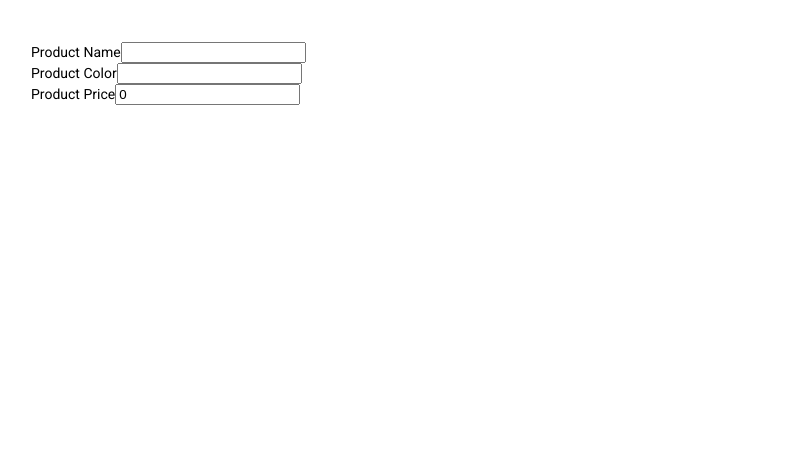
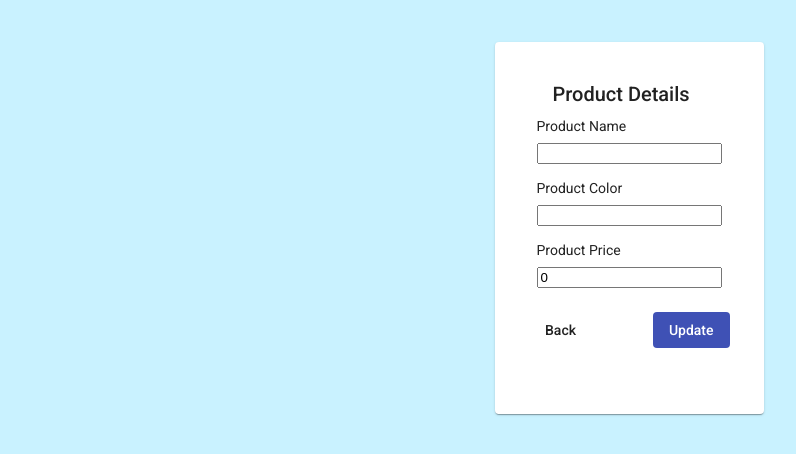
Before and after one commit to AseelBu/NET_Angular_CRUD_App, an Angular app in the folder UI/Products/: page /product-details/1 in a window 1280 px wide. Shown: the top 454 px of the page, without its empty margins (11-807 px from the left). Built offline with nearby package versions, Linux system fonts and the light colour scheme; no server answers.

Commit message:
added deleting and updating product from UI

```diff
--- a/UI/Products/src/app/product-details/product-details.component.css
+++ b/UI/Products/src/app/product-details/product-details.component.css
@@ -0,0 +1,25 @@
+
+.details-card {
+    max-width: fit-content;
+    padding: 3em;
+    margin:auto;
+
+  }
+
+form .form-group{
+    margin-bottom:1em;
+}
+
+form label{
+    display: block;
+    margin-bottom:0.5em;
+}
+
+.product-actions{
+    display: flex;
+    justify-content:space-between;
+}
+
+div.status-msg{
+    color:#28a745 ;
+}
--- a/UI/Products/src/app/product-details/product-details.component.html
+++ b/UI/Products/src/app/product-details/product-details.component.html
@@ -1,5 +1,12 @@
 <div class="product-form">
-<form #form="ngForm">
+    <mat-card class="details-card">
+        <mat-card-header>
+            <mat-card-title>Product Details</mat-card-title>
+        </mat-card-header>
+
+
+            <form #form="ngForm" (ngSubmit)="onSubmit()">
+                <mat-card-content>
                     <div class="form-group">
                         <label for="product-name">Product Name</label>
                         <input type="text" name="product-name" [(ngModel)]="product.name">
@@ -12,6 +19,19 @@
                         <label for="product-price">Product Price</label>
                         <input type="number" name="product-price" [(ngModel)]="product.price">
                     </div>
+                </mat-card-content>
+                <mat-card-actions class="product-actions">
+                    <button routerLink="" mat-button>Back</button>
+                    <button type="submit" mat-flat-button color="primary">
+                        Update
+                        <!-- <span *ngIf="showCheck"><i class="fa-solid fa-check fa-flip" style="--fa-animation-duration: 4s;"></i></span>
+                        <span *ngIf="!showCheck">Update</span> -->
+                    </button>
+                </mat-card-actions>
             </form>
 
+            <div *ngIf="showCheck" class="status-msg">
+                <p>Product updated <i class="fa-solid fa-check fa-bounce" style="--fa-animation-duration: 5s;"></i></p>
             </div>
+    </mat-card>
+</div>
--- a/UI/Products/src/app/product-details/product-details.component.ts
+++ b/UI/Products/src/app/product-details/product-details.component.ts
@@ -10,6 +10,8 @@ import { ProductsService } from '../service/products.service';
 })
 export class ProductDetailsComponent implements OnInit {
 
+  showCheck = false;
+
   productId="";
   product: Product = {
     id:0,
@@ -17,25 +19,38 @@ export class ProductDetailsComponent implements OnInit {
     color: "",
     price: 0
   };
+
+
   constructor(private router:ActivatedRoute
     , private productsService:ProductsService) { }
 
   ngOnInit() {
+
     this.productId = this.router.snapshot.params.id.toString();
     this.getProduct(this.productId);
   }
 
-  // populateForm(){
-  //   this.product = getProduct();
-  // }
-
+// Retrives product details by id
   getProduct(id:string){
     this.productsService.getProduct(id)
     .subscribe(
       response => {
-       console.log(response);
+      //  console.log(response);
        this.product = response;
       }
     );
   }
+
+  onSubmit(){
+    this.productsService.updateProduct(this.product)
+    .subscribe(
+      response => {
+        console.log(response);
+        this.showCheck=true;
+        setTimeout(()=>{this.showCheck=false},5000);
+
+
+      }
+    )
+  }
 }
--- a/UI/Products/src/app/products-list/products-list.component.css
+++ b/UI/Products/src/app/products-list/products-list.component.css
@@ -5,6 +5,12 @@ a, a:hover, a:focus, a:active {
 
 .productsList{
     padding: 2em;
+}
+
+.list-card {
+    max-width: fit-content;
+    padding: 3em;
+    margin:auto;
 }
 
 .product-row{
@@ -24,5 +30,11 @@ a, a:hover, a:focus, a:active {
 }
 
 .p-info{
-    padding-inline-end: 2em;
+    padding-inline-end: 1em;
 }
+
+span.text-group{
+    display: flex;
+    justify-content:space-evenly;
+    align-items: center;
+}
--- a/UI/Products/src/app/products-list/products-list.component.html
+++ b/UI/Products/src/app/products-list/products-list.component.html
@@ -1,23 +1,30 @@
 <div class="products-list">
 
-    <mat-card>
+    <mat-card class="list-card">
+        <mat-card-header>
+            <mat-card-title>Products</mat-card-title>
+        </mat-card-header>
+        <mat-card-content>
         <div class="product-row" *ngFor="let prod of productsList">
 
             <a routerLink="product-details/{{prod.id}}" class="product-row-details">
-
-                <span class="product-id p-info">{{prod.id}}</span>
+                <span class="text-group">
+                <!-- <span class="product-id p-info">{{prod.id}}</span> -->
                 <span class="product-name p-info">{{prod.name}}</span>
                 <span class="product-color p-info">{{prod.color}}</span>
                 <span class="product-price p-info">{{prod.price}}</span>
+            </span>
 
             </a>
             <span class="product-row-action">
-                <button mat-flat-button color="warn">
+                <button (click)="deleteProduct(prod.id)" mat-flat-button color="warn">
                     <i class="fa-solid fa-trash"></i>
                 </button>
+
             </span>
 
         </div>
+    </mat-card-content>
     </mat-card>
 
 </div>
--- a/UI/Products/src/app/products-list/products-list.component.ts
+++ b/UI/Products/src/app/products-list/products-list.component.ts
@@ -27,4 +27,16 @@ export class ProductsListComponent  implements OnInit {
     );
   }
 
+   // Deletes product by id
+   deleteProduct(id:number){
+    this.productsService.deleteProduct(id.toString())
+    .subscribe(
+      response => {
+      //  console.log(response);
+      this.getAllProducts();
+
+      }
+    );
+  }
+
 }
--- a/UI/Products/src/app/service/products.service.ts
+++ b/UI/Products/src/app/service/products.service.ts
@@ -18,6 +18,18 @@ export class ProductsService {
 
   // Get product by id
   getProduct(id:string): Observable<Product> {
-    return this.http.get<Product>(this.baseUrl+'/'+id);
+    var endpoint = this.baseUrl+'/'+id;
+    return this.http.get<Product>(endpoint);
+  }
+
+  // update product details
+  updateProduct(product: Product): Observable<Product>{
+    return this.http.post<Product>(this.baseUrl,product);
+  }
+
+  // Delete product by id
+  deleteProduct(id: string): Observable<Product> {
+    var endpoint = this.baseUrl+'/'+id;
+    return this.http.delete<Product>(endpoint);
   }
 }
--- a/UI/Products/src/styles.css
+++ b/UI/Products/src/styles.css
@@ -1,4 +1,8 @@
 /* You can add global styles to this file, and also import other style files */
 
 html, body { height: 100%; }
-body { margin: 0; font-family: Roboto, "Helvetica Neue", sans-serif; }
+body {
+    margin: 0;
+    font-family: Roboto, "Helvetica Neue", sans-serif;
+    background-color: #00c3ff36;
+}
```
Lines whose indentation alone changed are shown as unchanged.
